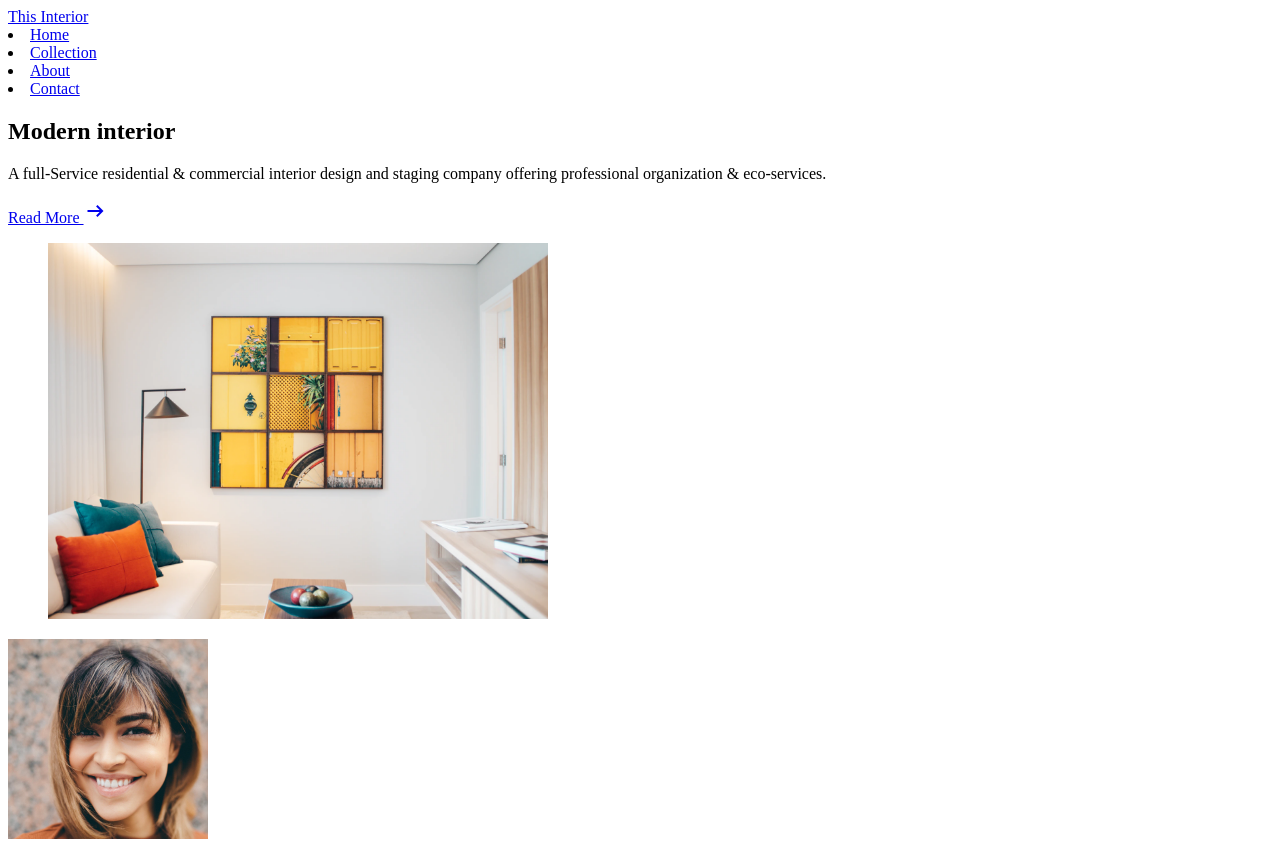
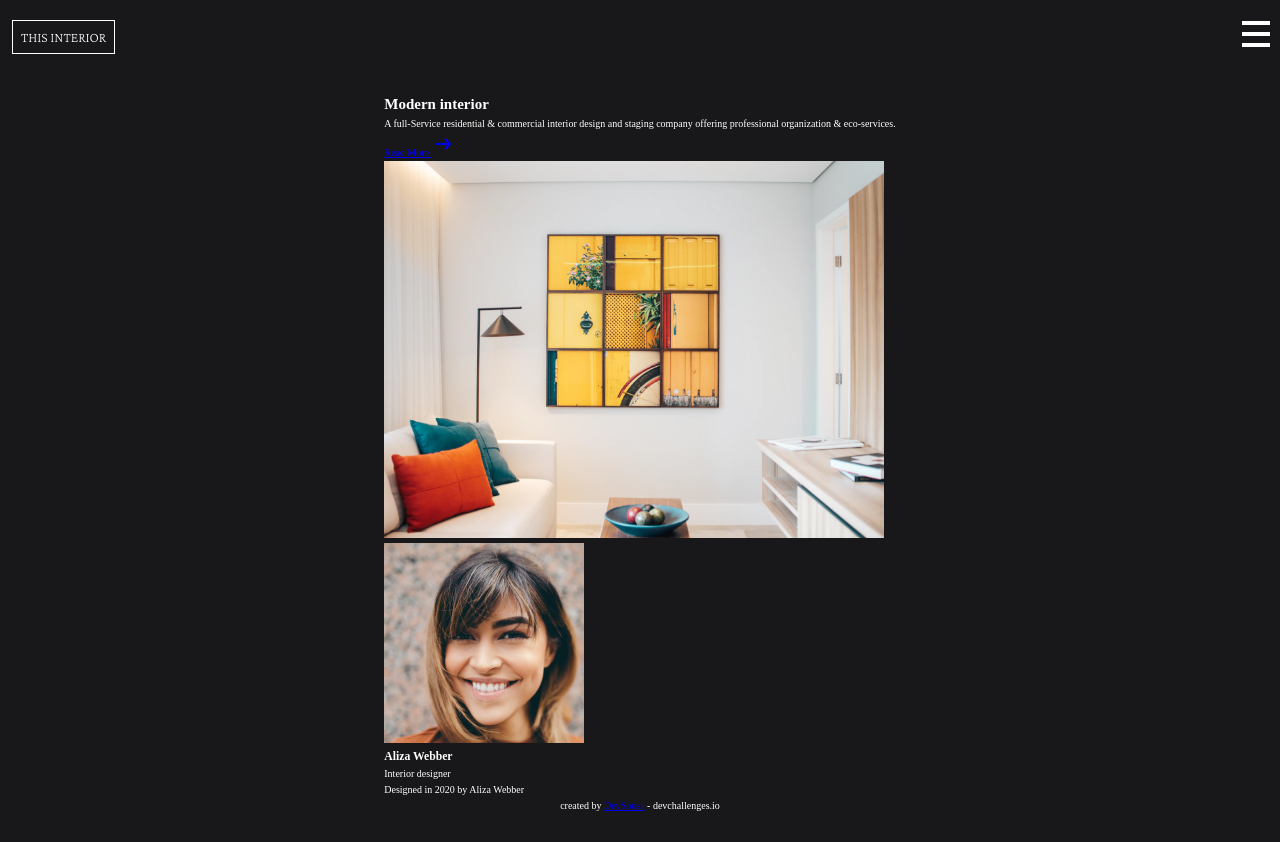
Before and after one commit to gabrielsousapro/interior-consultant-devchallenges, a plain HTML site: page index.html in a window 1280 px wide. Shown: the top 842 px of the page. Drawn offline with nearby package versions, Linux system fonts and the light colour scheme.

Commit message:
refactor: change link styles.css to main.css

```diff
--- a/index.html
+++ b/index.html
@@ -9,7 +9,7 @@
     />
     <link rel="icon" type="image/x-icon" href="assets/img/devchallenges.png" />
     <title>Interior Consultant</title>
-    <link rel="stylesheet" type="text/css" href="css/styles.css" />
+    <link rel="stylesheet" type="text/css" href="css/main.css" />
     <link rel="stylesheet" href="https://fonts.googleapis.com/css2?family=Material+Symbols+Outlined:opsz,wght,FILL,GRAD@48,400,0,0" />
 
     <link rel="preconnect" href="https://fonts.googleapis.com">
```
